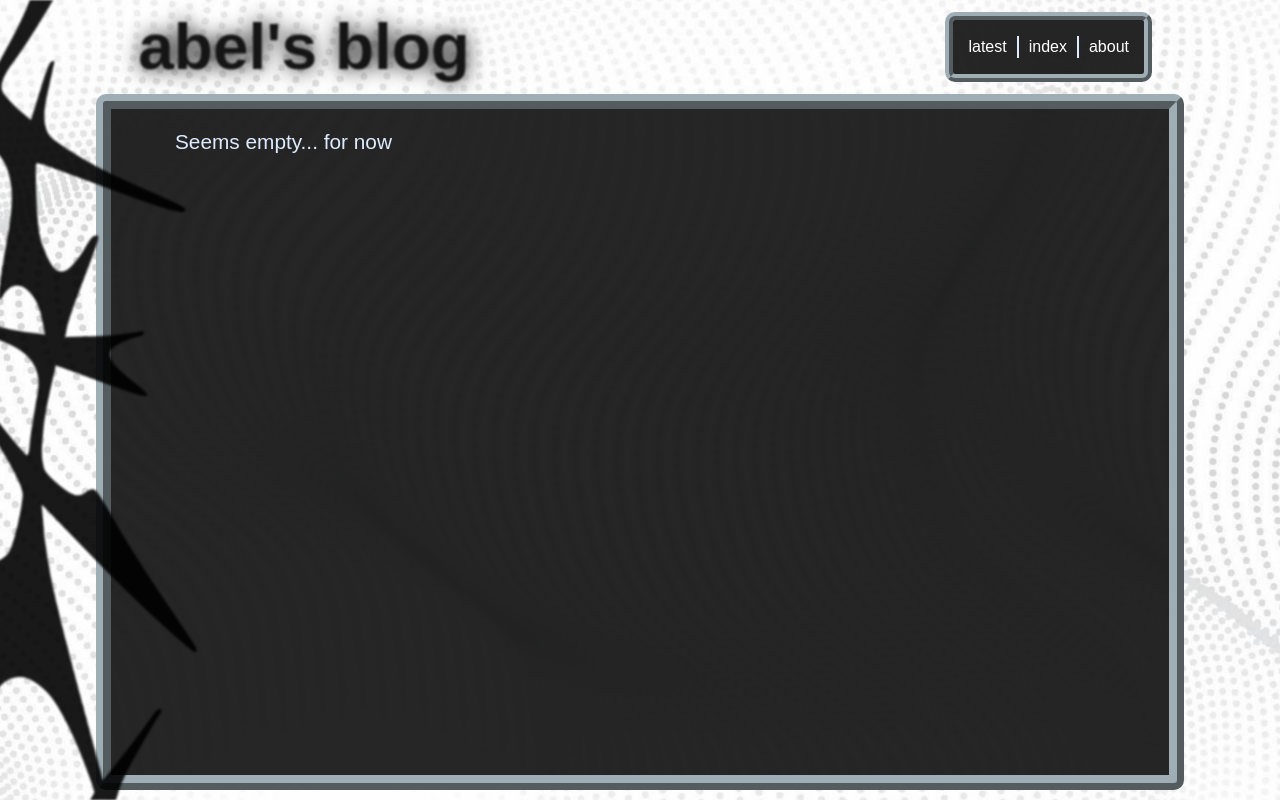
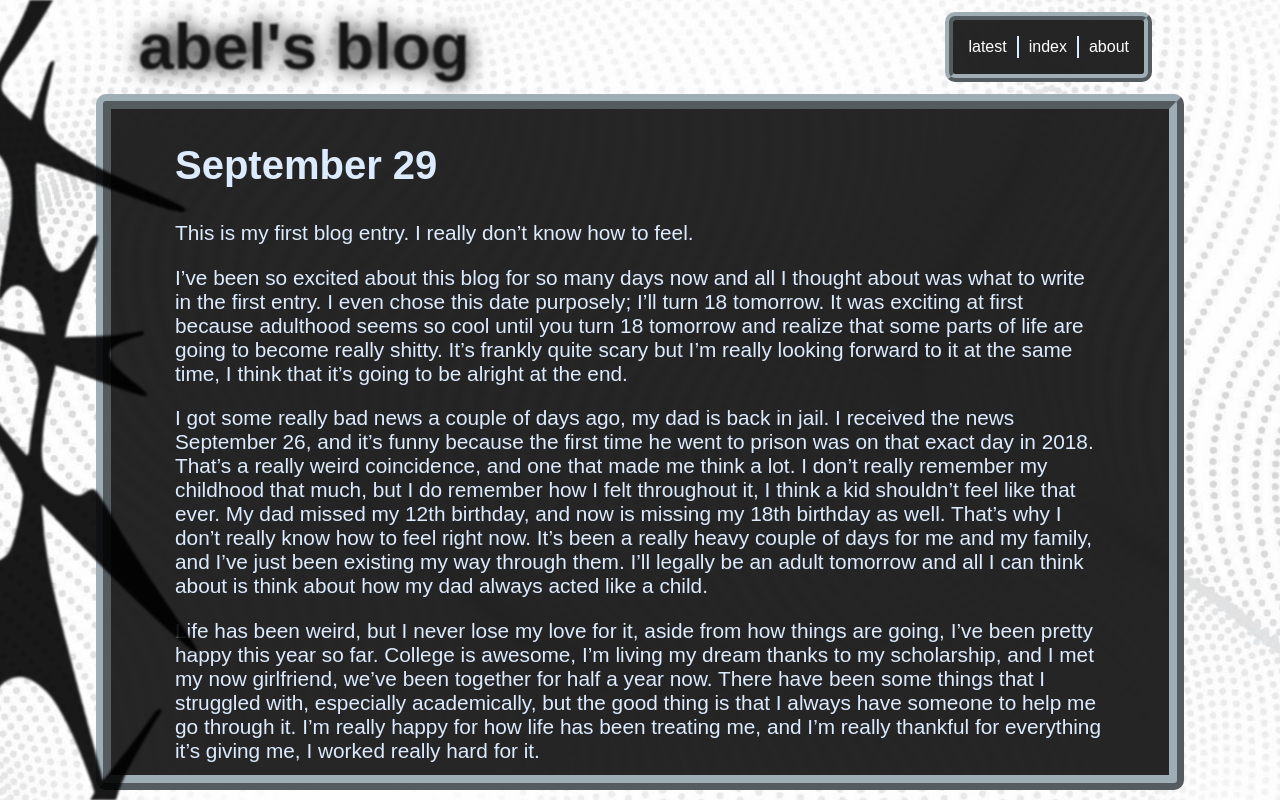
Before and after one commit to abel8000000/blog, a React (Create React App) app: page / in a window 1280 px wide. Built offline with nearby package versions, Linux system fonts and the light colour scheme.

Commit message:
Added blog entry

```diff
--- a/src/App.css
+++ b/src/App.css
@@ -235,3 +235,7 @@ button {
     font-size: 1em;
   }
 }
+
+.postListItem:hover {
+  cursor: pointer;
+}
--- /dev/null
+++ b/src/posts/September 29.md
@@ -0,0 +1,12 @@
+## September 29
+This is my first blog entry. I really don’t know how to feel.
+
+I’ve been so excited about this blog for so many days now and all I thought about was what to write in the first entry. I even chose this date purposely; I’ll turn 18 tomorrow. It was exciting at first because adulthood seems so cool until you turn 18 tomorrow and realize that some parts of life are going to become really shitty. It’s frankly quite scary but I’m really looking forward to it at the same time, I think that it’s going to be alright at the end.
+
+I got some really bad news a couple of days ago, my dad is back in jail. I received the news September 26, and it’s funny because the first time he went to prison was on that exact day in 2018. That’s a really weird coincidence, and one that made me think a lot. I don’t really remember my childhood that much, but I do remember how I felt throughout it, I think a kid shouldn’t feel like that ever. My dad missed my 12th birthday, and now is missing my 18th birthday as well. That’s why I don’t really know how to feel right now. It’s been a really heavy couple of days for me and my family, and I’ve just been existing my way through them. I’ll legally be an adult tomorrow and all I can think about is think about how my dad always acted like a child.
+
+Life has been weird, but I never lose my love for it, aside from how things are going, I’ve been pretty happy this year so far. College is awesome, I’m living my dream thanks to my scholarship, and I met my now girlfriend, we’ve been together for half a year now. There have been some things that I struggled with, especially academically, but the good thing is that I always have someone to help me go through it. I’m really happy for how life has been treating me, and I’m really thankful for everything it’s giving me, I worked really hard for it.
+
+At the beginning of the entry I said that I didn’t know how to feel, but writing this really helped me channel my feelings. I’m actually feeling pretty alright to be honest.
+
+Life’s good.
```
